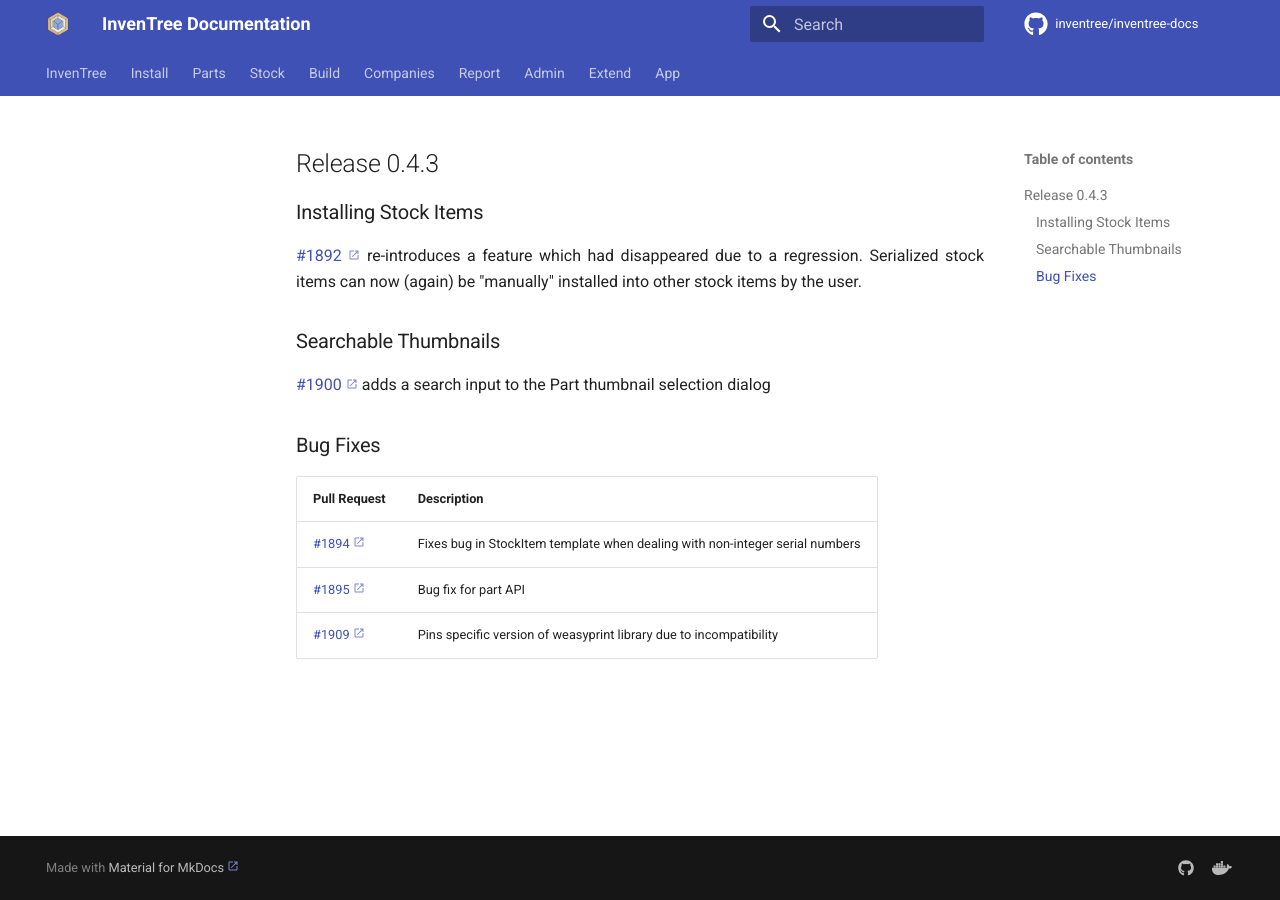
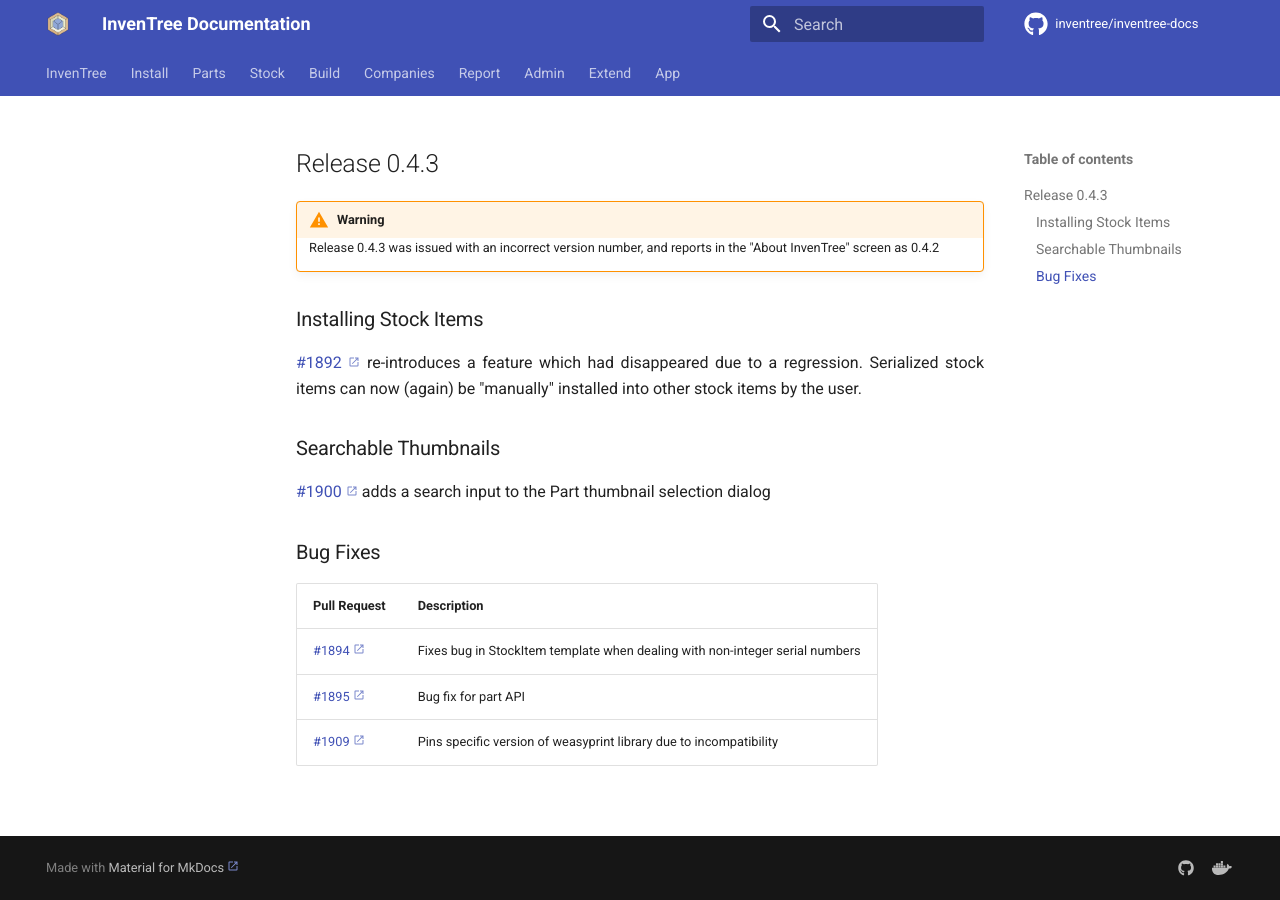
Before and after one commit to inventree/inventree-docs, an MkDocs documentation site: the page built from docs/releases/0.4.3.md, in a window 1280 px wide. Built offline with MkDocs 1.6.1 and Material for MkDocs 9.7.7, drawn with Linux system fonts in a browser that asks for light colours; a script that is not in the unit is left out; comment, search, counter and statistics services are not loaded.

Commit message:
Add warning for 0.4.3

```diff
--- a/docs/releases/0.4.3.md
+++ b/docs/releases/0.4.3.md
@@ -3,6 +3,9 @@
 ---
 
 ## Release 0.4.3
+
+!!! warning
+    Release 0.4.3 was issued with an incorrect version number, and reports in the "About InvenTree" screen as 0.4.2
 
 ### Installing Stock Items
 
```
